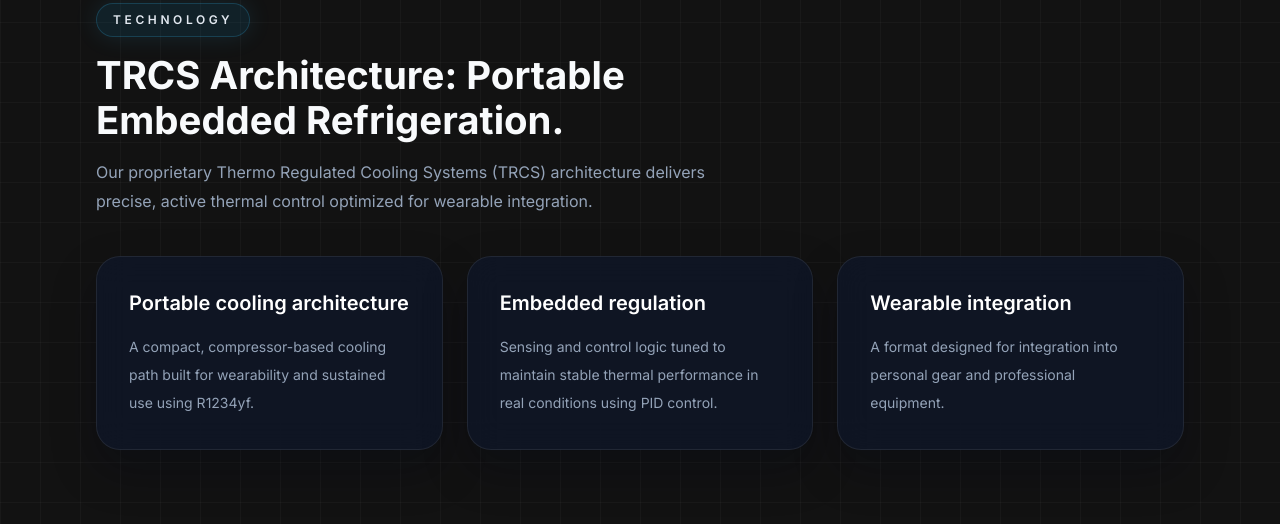
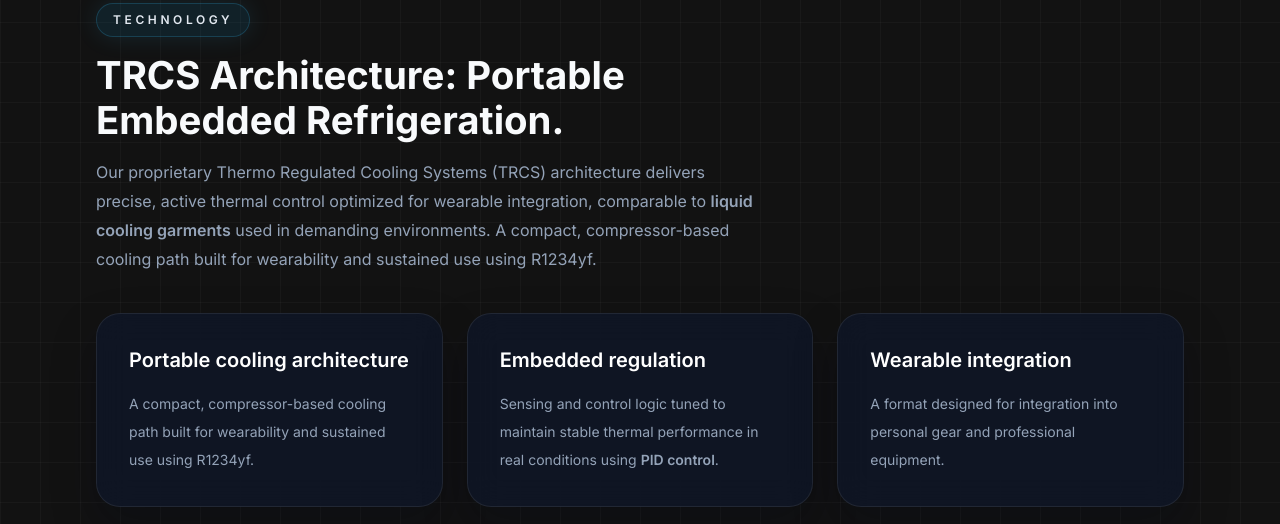
Before and after one commit to C-real26/thermogys-website, a website: page index.html in a window 1280 px wide. Shown: the part 3578-4102 px from the top of the page. Drawn offline with Linux system fonts and the light colour scheme.

Commit message:
Update site design, privacy/terms pages, and add external reference links

```diff
--- a/index.html
+++ b/index.html
@@ -316,7 +316,7 @@
                 </h2>
                 <p class="section-copy mt-4">
                     Our proprietary Thermo Regulated Cooling Systems (TRCS) architecture delivers precise, active thermal control optimized
-                    for wearable integration.
+                    for wearable integration, comparable to <a href="https://en.wikipedia.org/wiki/Liquid_cooling_and_ventilation_garment" target="_blank" rel="noopener noreferrer" class="font-semibold text-brand-300 underline decoration-brand-400/30 hover:text-white">liquid cooling garments</a> used in demanding environments. A compact, compressor-based cooling path built for wearability and sustained use using R1234yf.
                 </p>
             </div>
 
@@ -331,7 +331,7 @@
                 <article class="reveal glass rounded-3xl p-8" style="transition-delay: 120ms;">
                     <h3 class="text-xl font-semibold text-white">Embedded regulation</h3>
                     <p class="mt-4 text-sm leading-7 text-slate-400">
-                        Sensing and control logic tuned to maintain stable thermal performance in real conditions using PID control.
+                        Sensing and control logic tuned to maintain stable thermal performance in real conditions using <a href="https://en.wikipedia.org/wiki/PID_controller" target="_blank" rel="noopener noreferrer" class="font-semibold text-brand-300 underline decoration-brand-400/30 hover:text-white">PID control</a>.
                     </p>
                 </article>
 
```
